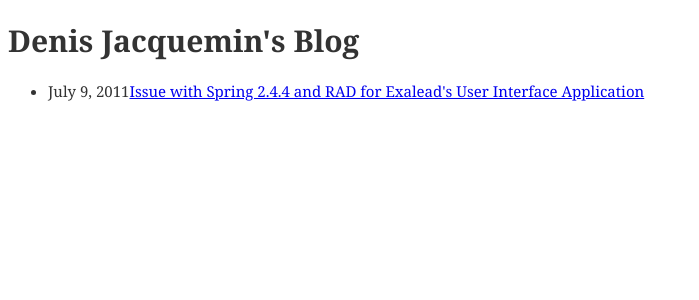
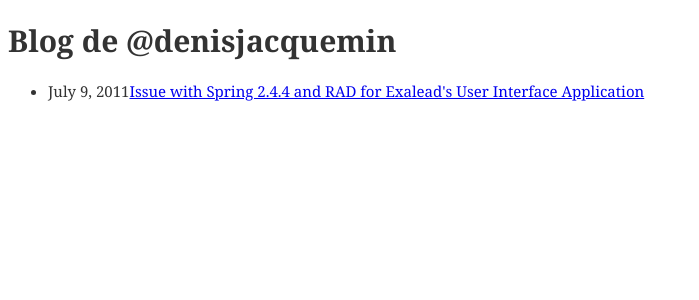
Before and after one commit to denisjacquemin/denisjacquemin.github.com, a Jekyll site: the page built from index.html, in a window 1280 px wide. Shown: the top 300 px of the page, without its empty margins (0-699 px from the left). Built offline with Jekyll 4.4.1, drawn with Linux system fonts in a browser that asks for light colours.

Commit message:
layouts updated for title

```diff
--- a/_layouts/default.html
+++ b/_layouts/default.html
@@ -8,7 +8,7 @@
 
 <body>
     <header>
-        <h1>{{ page.title }}</h1>
+        <h1>Blog de @denisjacquemin</h1>
     </header>
     <nav>
     </nav>
--- a/_layouts/post.html
+++ b/_layouts/post.html
@@ -1,3 +1,6 @@
+---
+layout: default
+---
 <article>
     <header>
         <a href="{{ page.url }}" rel="bookmark" title="{{ page.title }}"><h1>{{ page.title }}</h1></a>
```
